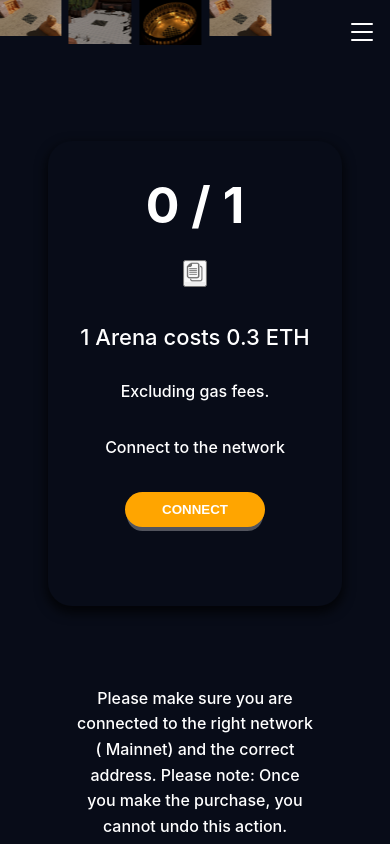
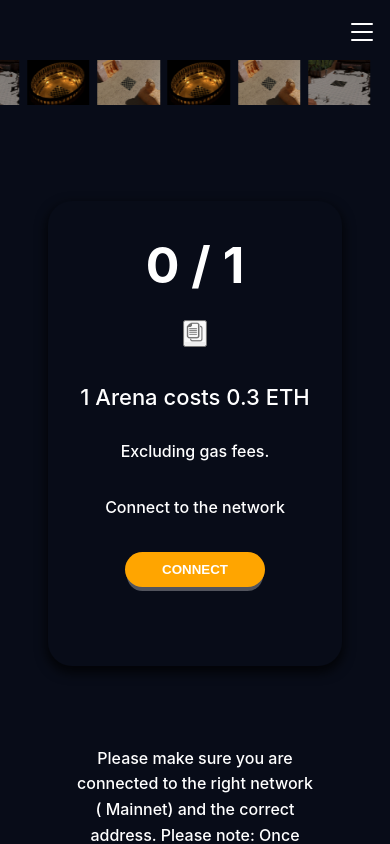
Before and after one commit to chattertechno/radical-nft, a React (Create React App) app: page /arena in a window 390 px wide. Shown: the top 844 px of the page. Built offline with nearby package versions, Linux system fonts and the light colour scheme.

Commit message:
fixed marquee

```diff
--- a/src/components/arena.css
+++ b/src/components/arena.css
@@ -7,23 +7,33 @@
 
 .marquee-content {
     display: flex;
-    animation: scrolling  15s linear infinite ;
+    animation: scrolling  10s linear infinite ;
 }
 
 .marquee-item {
     flex: 0 0 16vw;
     margin: 0 1vw;
+    display: flex;
+    width: 100%;
 
 }
 
-.marquee-item img {
-    display: flex;
-    width: 100%;
-}
 
 @keyframes scrolling {
-    0% { transform: translateX(0); }
+    0% { transform: translateX(100%); }
     100% { transform: translatex(-100%); }
 
 
   }
+
+  @media (max-width: 900px) {
+    .marquee-item {
+        display: flex;
+        margin-top: 60px;
+    }
+    .image {
+        width: 200px !important;
+    }
+
+
+  }
--- a/src/components/arenaSlider.jsx
+++ b/src/components/arenaSlider.jsx
@@ -4,12 +4,19 @@ import AsiaTemple from "../assets/images/arena/AsianTemple.jpg";
 import Coliseum from "../assets/images/arena/Coliseum.jpg";
 import Egypt from "../assets/images/arena/Egypt2.jpg";
 import "./arena.css";
-
+const imagelia = [AsiaTemple, Coliseum, Egypt, Coliseum,  Egypt, AsiaTemple]
 export default function ArenaSlider() {
   return (
     <div className="marquee">
       <div className="marquee-content">
-        <div className="marquee-item">
+        {imagelia.map((images) => {
+          return (
+            <div className="marquee-item">
+              <img className="image" src={images} alt=""/>
+            </div>
+          )
+        })}
+        {/* <div className="marquee-item">
           <img src={AsiaTemple} alt="rook" />
         </div>
         <div className="marquee-item">
@@ -26,7 +33,7 @@ export default function ArenaSlider() {
         </div>
         <div className="marquee-item">
           <img src={Egypt} alt="rook" />
-        </div>
+        </div> */}
       </div>
     </div>
 
--- a/src/components/here.css
+++ b/src/components/here.css
@@ -28,7 +28,7 @@
   animation: scrolling 25s linear infinite;
 }
 @keyframes scrolling {
-    0% { transform: translateX(0); }
+    0% { transform: translateX(100%); }
   100% { transform: translatex(-100%); }
   0% {
     left: 100%;
--- a/src/components/nftsample.jsx
+++ b/src/components/nftsample.jsx
@@ -1,38 +1,34 @@
 import React from "react";
 
-import Rook from "../assets/images/rook.png"
-import  Queen from "../assets/images/queen.png"
-import pawn from "../assets/images/pawn.png"
-import king from "../assets/images/King1.png"
-import knight from "../assets/images/Knight.png"
-import "./here.css";
+import Rook from "../assets/images/rook.png";
+import Queen from "../assets/images/queen.png";
+import pawn from "../assets/images/pawn.png";
+import king from "../assets/images/King1.png";
+import knight from "../assets/images/Knight.png";
+import "./arena.css";
 
+const imagelia = [Rook, Queen, pawn, king, knight]
 
 export default function Nftsample() {
-    return (
-
-            <div className="marque marque-content ">
-
-                        <img
-                        src={king}
-                        alt=""/>
-                        <img
-                        src={Queen}
-                        alt=""/>
-                        <img
-                        src={pawn}
-                        alt=""/>
-                        <img
-                        src={Rook}
-                        alt=""/>
-                        <img
-                        src={king}
-                        alt=""/>
-                        <img
-                        src={knight}
-                        alt=""/>
-
+  return (
+    <div className="marquee">
+        <div className="marquee-content">
+        {imagelia.map((images) => {
+          return (
+            <div className="marquee-item">
+              <img className="image" src={images} alt=""/>
             </div>
-
-    )
+          )
+        })}
+        </div>
+    </div>
+    // <div className="marque marque-content ">
+    //   <img src={king} alt="" />
+    //   <img src={Queen} alt="" />
+    //   <img src={pawn} alt="" />
+    //   <img src={Rook} alt="" />
+    //   <img src={king} alt="" />
+    //   <img src={knight} alt="" />
+    // </div>
+  );
 }
--- a/src/pages/characters.jsx
+++ b/src/pages/characters.jsx
@@ -103,7 +103,6 @@ text-decoration: none;
 const Characters = () => {
   const dispatch = useDispatch();
   const blockchain = useSelector((state) => state.blockchain);
-  const data = useSelector((state) => state.data);
   const [claimingNft, setClaimingNft] = useState(false);
   const [feedback, setFeedback] = useState(`Click mint to mint your NFT.`);
   const [mintAmount, setMintAmount] = useState(1);
@@ -279,8 +278,7 @@ const Characters = () => {
                     Excluding gas fees.
                   </s.TextDescription>
                   <s.SpacerSmall />
-                  {blockchain.account === "" ||
-                  blockchain.smartContract === null ? (
+                  {blockchain.account === null ? (
                     <s.Container ai={"center"} jc={"center"}>
                       <s.TextDescription
                         style={{
@@ -294,8 +292,6 @@ const Characters = () => {
                       <StyledButton
                         onClick={(e) => {
                           e.preventDefault();
-                          dispatch(connect());
-                          getData();
                         }}
                       >
                         CONNECT
```
